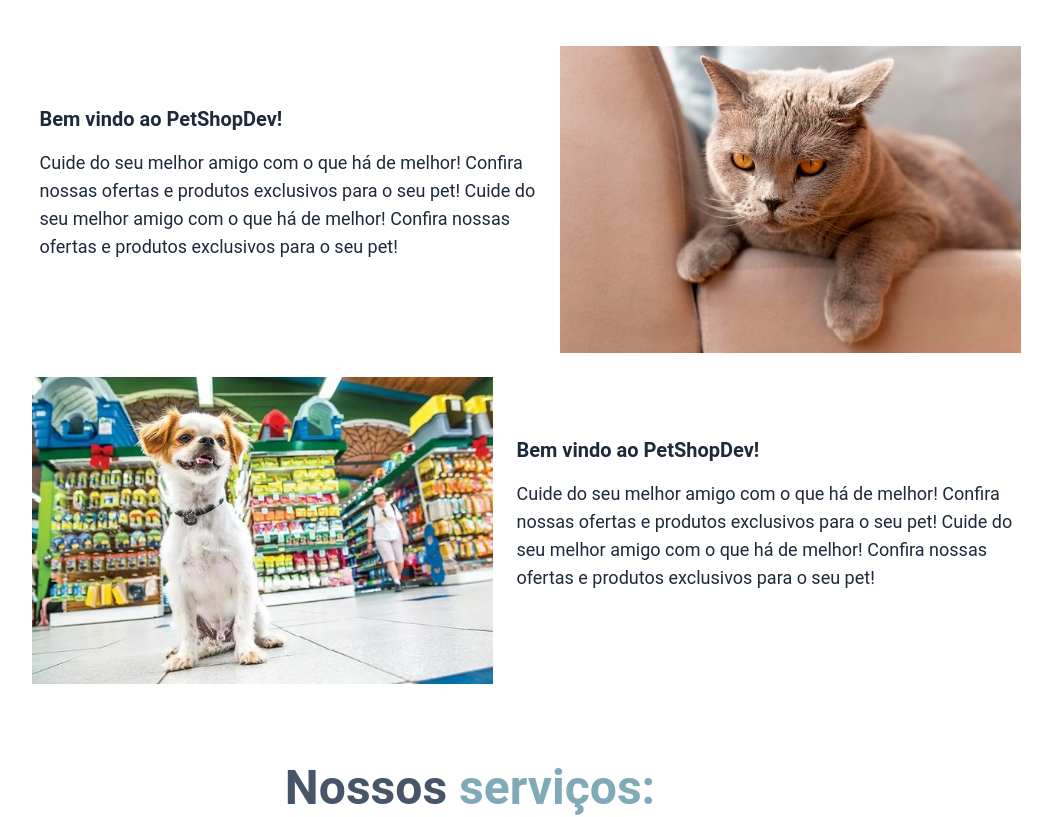
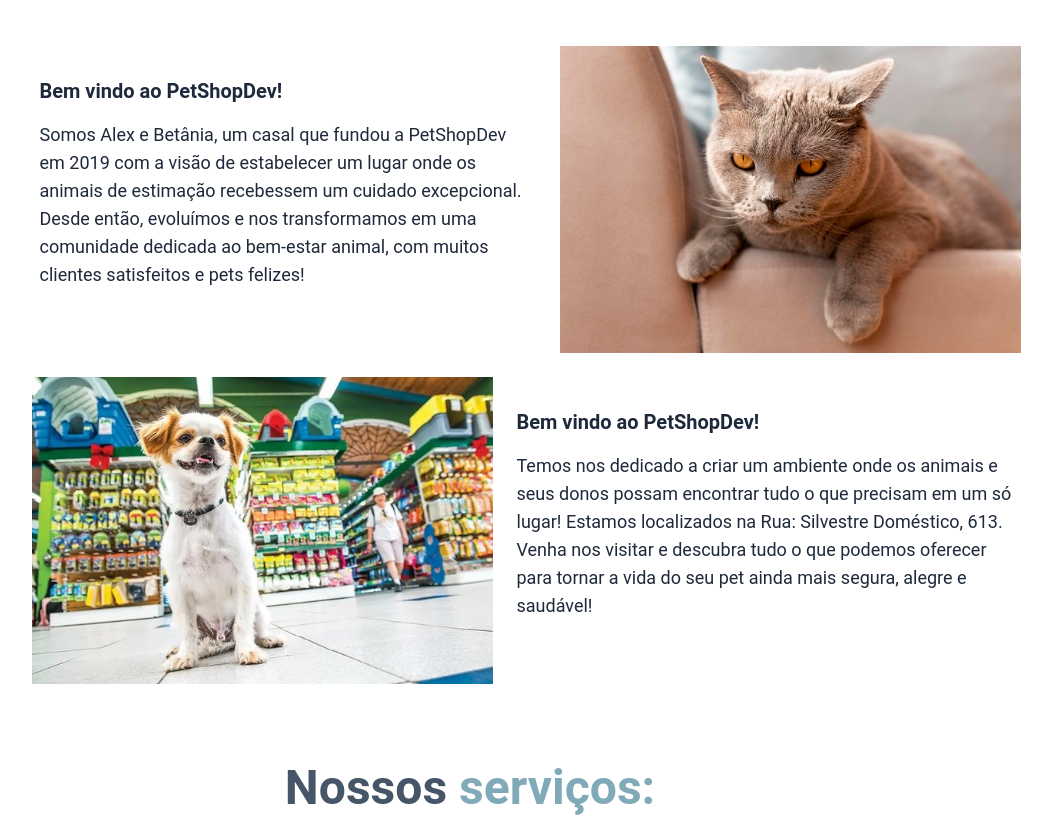
Before and after one commit to alexdev613/devpetshop-to-deploy, a React (Vite) app: page / in a window 1280 px wide. Shown: the part 602-1419 px from the top of the page, without its empty margins (170-1222 px from the left). Built offline with nearby package versions, Linux system fonts and the light colour scheme.

Commit message:
feat: mudança no texto da seção About

```diff
--- a/src/pages/Home/sections/About/index.tsx
+++ b/src/pages/Home/sections/About/index.tsx
@@ -13,7 +13,7 @@ export function About() {
         <div className='flex flex-col mb-8 gap-4 text-slate-800 max-w-[512px] px-2'>
           <p className='font-semibold text-lg sm:text-xl '>Bem vindo ao PetShopDev!</p>
           <p className='text-base sm:text-lg '>
-          Cuide do seu melhor amigo com o que há de melhor! Confira nossas ofertas e produtos exclusivos para o seu pet! Cuide do seu melhor amigo com o que há de melhor! Confira nossas ofertas e produtos exclusivos para o seu pet!
+            Somos Alex e Betânia, um casal que fundou a PetShopDev em 2019 com a visão de estabelecer um lugar onde os animais de estimação recebessem um cuidado excepcional. Desde então, evoluímos e nos transformamos em uma comunidade dedicada ao bem-estar animal, com muitos clientes satisfeitos e pets felizes!
           </p>
         </div>
       </div>
@@ -25,7 +25,7 @@ export function About() {
         <div className='flex flex-col mb-8 gap-4 text-slate-800 max-w-[512px] px-2'>
           <p className='font-semibold text-lg sm:text-xl '>Bem vindo ao PetShopDev!</p>
           <p className='text-base sm:text-lg '>
-          Cuide do seu melhor amigo com o que há de melhor! Confira nossas ofertas e produtos exclusivos para o seu pet! Cuide do seu melhor amigo com o que há de melhor! Confira nossas ofertas e produtos exclusivos para o seu pet!
+            Temos nos dedicado a criar um ambiente onde os animais e seus donos possam encontrar tudo o que precisam em um só lugar! Estamos localizados na Rua: Silvestre Doméstico, 613. Venha nos visitar e descubra tudo o que podemos oferecer para tornar a vida do seu pet ainda mais segura, alegre e saudável!
           </p>
         </div>
       </div>
```
